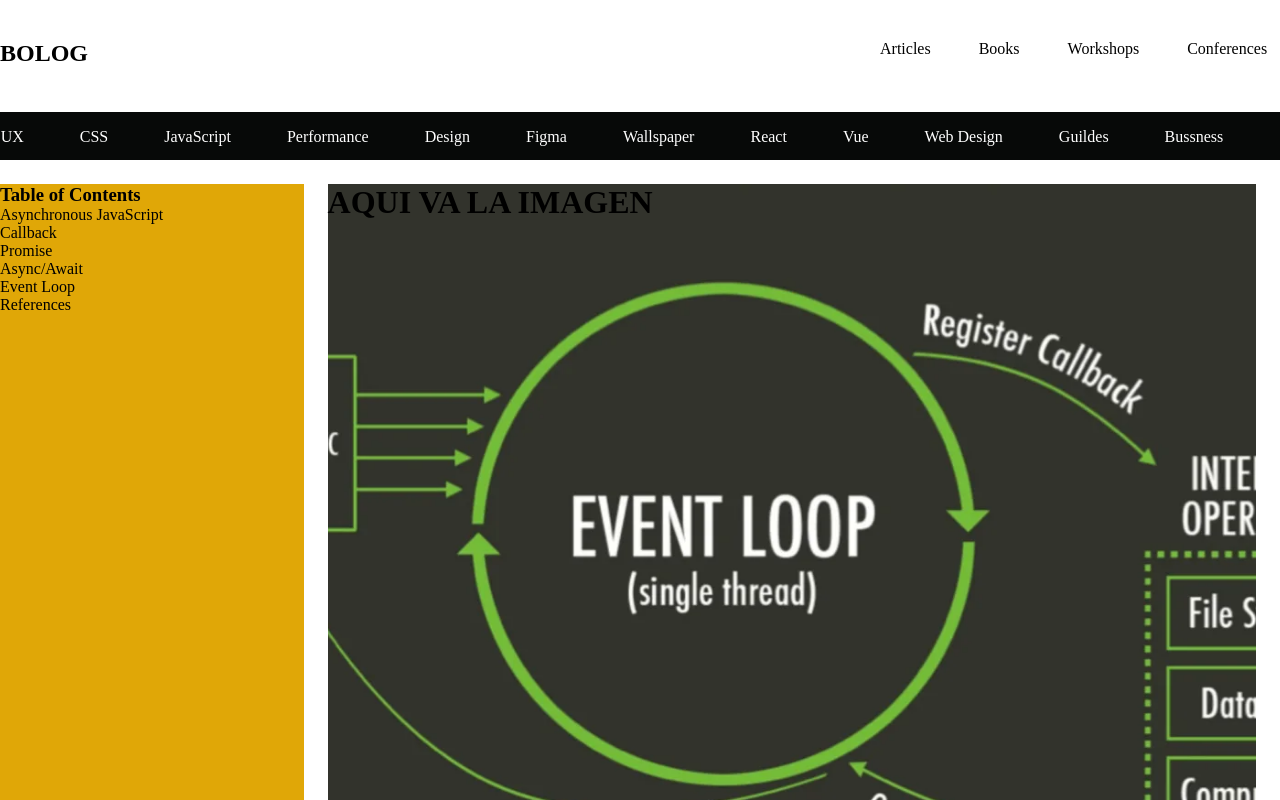
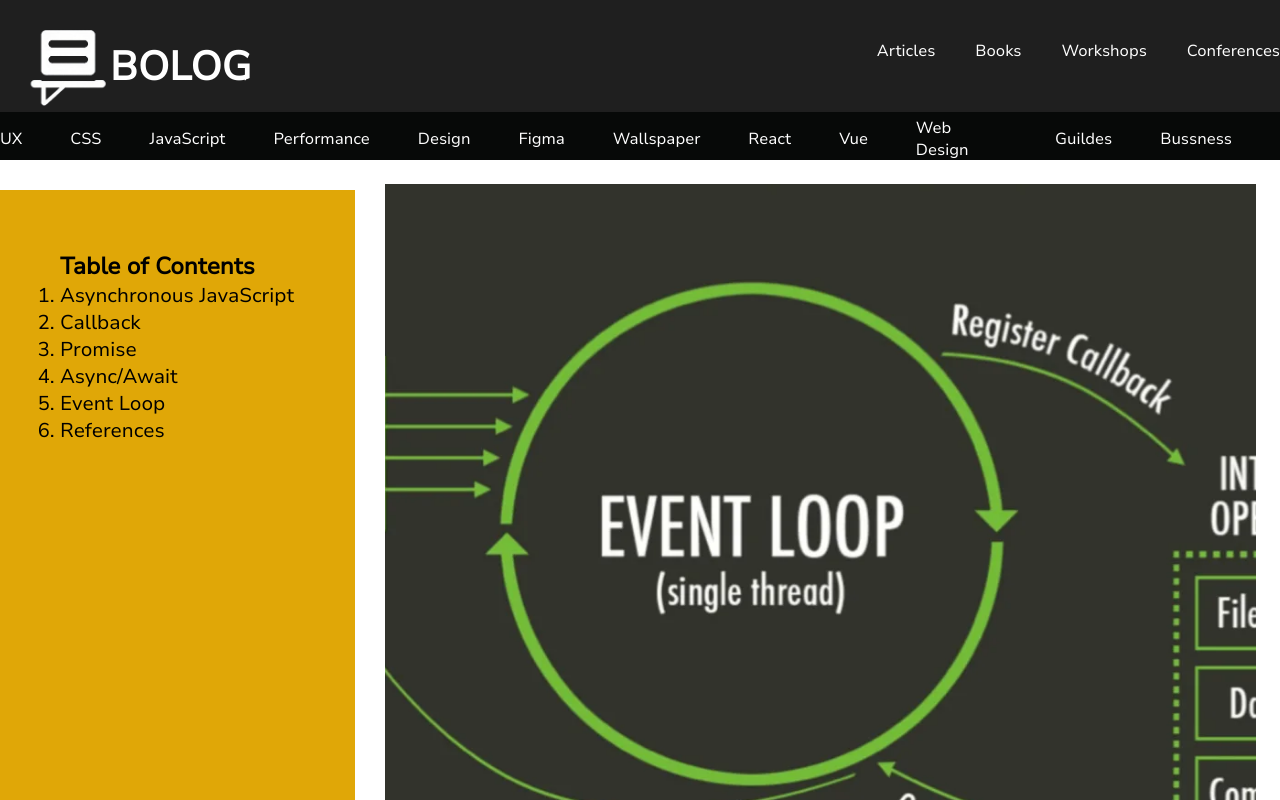
Before and after one commit to Somils12/WEB-FE-JS-HW3-SOMILANTONIOSANDOVALDIAZ, a plain HTML site: page index.html in a window 1280 px wide. Shown: the top 800 px of the page. Drawn offline with Linux system fonts and the light colour scheme.

Commit message:
Implementation of the blog icon and improved appearance of the page

```diff
--- /dev/null
+++ b/fonts.css
@@ -0,0 +1,23 @@
+@font-face {
+    font-family:"NunitoRegular";
+    src:url("fonts/NunitoFont/NunitoSans_10pt-Regular.ttf") format("truetype");
+    font-weight: 200;
+}
+
+@font-face {
+    font-family:"NunitoItalic";
+    src: url("fonts/NunitoFont/NunitoSans_10pt-Italic.ttf") format("truetype");
+    font-weight: 200;
+}
+
+@font-face {
+    font-family:"NunitoBold";
+    src: url("fonts/NunitoFont/NunitoSans_10pt-Bold.ttf") format("truetype");
+    font-weight: 600;
+}
+
+@font-face {
+    font-family:"NunitoBoldItalic";
+    src:url("fonts/NunitoFont/NunitoSans_10pt-BoldItalic.ttf") format("truetype");
+    font-weight: 600;
+}
--- a/index.html
+++ b/index.html
@@ -5,12 +5,14 @@
     <meta name="viewport" content="width=device-width, initial-scale=1.0">
     <title>Document</title>
     <link rel="stylesheet" href="styles.css">
+    <link rel="stylesheet" href="fonts.css">
 </head>
 <body class="all">
     <header class="flex flexCols ">
         <div class="flex flexRows headerStyles">
-            <h2 class="nombreBlog">BOLOG</h2>
-            <div class="">
+            <div class="imagenIcono"></div>
+            <h2 class="nombreBlog separadorHeaderSuperior">BOLOG</h2>
+            <div class="separadorHeaderSuperior">
                 <ul class="flex flexRows quitarPuntoLi ">
                     <li class="separarElemheader">Articles</li>
                     <li class="separarElemheader">Books</li>
@@ -51,12 +53,11 @@
         </div>
         <div class="flex flexCols">
             <div class="imagen">
-                <h1>AQUI VA LA IMAGEN</h1>
             </div>
             <div class="contenidoPrincipal">
                 <h1>Key Concepts in JavaScript Asynchronous Programming: Callbacks, Promises, and the Event Loop</h1>
-                <ol>
-                    <li>
+                <ol class="separar-inPC">
+                    <li >
                         <h3>Asynchronous JavaScript</h3>
                         <p>
                         JavaScript is a programming language that operates in a mostly single-threaded manner, meaning it can only run one thing at a time on its main thread. However, it is often required to perform multiple tasks simultaneously, such as loading data from a server, waiting for user input, or handling timers. This is where asynchronous programming comes in. Asynchrony in JavaScript allows long-running tasks, such as HTTP requests, to not block the main flow of the program. This is crucial for user experience, especially in web applications, where waiting for a response from an operation can make the page feel slow or unresponsive (MDN Web Docs, 2023).
@@ -65,7 +66,7 @@
                     </p>
                     </li>
 
-                    <li>
+                    <li class="separar-inPC">
                         <h3>Callback</h3>
                         <p>
                             A callback is a function that is passed as an argument to another function and is executed when an operation has completed. In JavaScript asynchronous programming, callbacks are one of the most basic and traditional ways to handle asynchrony. For example, if you make an HTTP request to get data from a server, you can pass a callback function that will be executed when that data is received.
@@ -76,7 +77,7 @@
                         </p>
                     </li>
 
-                    <li>
+                    <li class="separar-inPC">
                         <h3>Promise</h3>
                         <p>A promise is an object in JavaScript that represents the eventual success or failure of an asynchronous operation. The promise can be in one of three states: pending, fulfilled, or rejected. When a promise is invoked, the asynchronous operation is initiated and the promise is initially in the pending state. Once the operation has completed, the promise is either resolved or rejected, and the corresponding method (then or catch) is invoked.
                             <br><br>
@@ -96,7 +97,7 @@
                             </p>
                     </li>
 
-                    <li>
+                    <li class="separar-inPC">
                         <h3>Async/Await</h3>
                         <p>
                             async/await is a syntax introduced in ECMAScript 2017 that provides a simpler and more readable way of working with promises. A function marked with async always returns a promise, and await is used inside async functions to pause execution until a promise is resolved or rejected.
@@ -119,7 +120,7 @@
                             </pre>
                         </p>
                     </li>
-                    <li>
+                    <li class="separar-inPC">
                         <h3>Event Loop</h3>
                         <p>
                             The event loop is one of the fundamental concepts in asynchronous JavaScript execution. JavaScript uses an event-based concurrency model and an event loop that allows for non-blocking programming. Although JavaScript only has a single thread for code execution, the event loop allows code to not block execution while waiting for asynchronous tasks to complete.
@@ -132,12 +133,23 @@
                         </p>
                     </li>
                 </ol>
-                <h2>References</h2>
-                <p>Referencias
-                    Davidson, T. (2019). JavaScript Async and Promises: Asynchronous Code Like a Boss. Smashing Magazine. https://www.smashingmagazine.com/2019/10/javascript-async-promises/
-                    Flanagan, D. (2020). JavaScript: The Definitive Guide (7th ed.). O'Reilly Media.
-                    MDN Web Docs. (2023). Asynchronous JavaScript. https://developer.mozilla.org/es/docs/Learn/JavaScript/Asynchronous/Conceptos_basicos
-                    Node.js Docs. (2023). The Node.js Event Loop, Timers, and process.nextTick(). https://nodejs.org/es/docs/guides/event-loop-timers-and-nexttick/</p>
+                <h2 class="separar-inPC">References</h2>
+                <ul>
+                    <li>
+                        Davidson, T. (2019). JavaScript Async and Promises: Asynchronous Code Like a Boss. Smashing Magazine. https://www.smashingmagazine.com/2019/10/javascript-async-promises/
+                    </li>
+                    <li>
+                        Flanagan, D. (2020). JavaScript: The Definitive Guide (7th ed.). O'Reilly Media.
+                    </li>
+
+                    <li>
+                        MDN Web Docs. (2023). Asynchronous JavaScript. https://developer.mozilla.org/es/docs/Learn/JavaScript/Asynchronous/Conceptos_basicos
+                    </li>
+
+                    <li>
+                        Node.js Docs. (2023). The Node.js Event Loop, Timers, and process.nextTick(). https://nodejs.org/es/docs/guides/event-loop-timers-and-nexttick/
+                    </li>
+                </ul>
             </div>
         </div>
     </main>
--- a/styles.css
+++ b/styles.css
@@ -1,7 +1,9 @@
 * {
     margin: 0;
     padding: 0;
+    font-family: "NunitoRegular";
 }
+
 .flex {
     display: flex;
 }
@@ -19,15 +21,20 @@
 }
 
 .headerStyles {
+    background-color: #1f1f1f;
+    color: white;
     box-sizing: border-box;
-    padding-top: 2.5em;
     width: 100%;
     height: 7em;
 }
 
+.separadorHeaderSuperior {
+    padding-top: 2.5em;
+}
+
 .subheader {
     box-sizing: border-box;
-    padding-top: 1em;
+    padding-top: 0.3em;
     width: 100%;
     height: 3em;
     background-color: #070908;
@@ -40,15 +47,19 @@
 }
 
 .separarElemSubheader {
-    margin-right: 3.5em;
+    margin-right: 3em;
 }
 
 .nombreBlog {
+    font-weight: bold;
     width: 65%;
+    margin-top: -60px;
+    margin-left: -105px;
+    font-size: 40px;
 }
 
 .separarElemheader {
-    margin-left: 3em;
+    margin-left: 2.5em;
 }
 
 .imagen {
@@ -62,16 +73,35 @@
     width: 100% - 1.5em;
     height: 100vh;
 }
+
 .tableContent {
+    box-sizing: border-box;
     margin: 1.5em 1.5em 1.5em 0;
     background-color: #e0a707;
     width: 85em;
+    padding-left: 3em;
+    padding-top: 3em;
+    font-size: 20px;
 }
 
 .contenidoPrincipal {
     margin: 0 1.5em 1.5em 1.5em;
     text-align: justify;
 }
+
+.separar-inPC {
+    padding-top: 50px;
+}
 .footer {
-    background-color: #df990b;
+    background-color: #1f1f1f;
 }
+
+.imagenIcono {
+    background-image: url("img/icono.png");
+    background-size: cover;
+    background-position: center;
+    background-repeat: no-repeat;
+    background-attachment: scroll;
+    width: 25%;
+    margin-left: -65px;
+}
```
Also changed, not shown: fonts/NunitoFont/NunitoSans_10pt-Bold.ttf (added), fonts/NunitoFont/NunitoSans_10pt-BoldItalic.ttf (added), fonts/NunitoFont/NunitoSans_10pt-Italic.ttf (added), fonts/NunitoFont/NunitoSans_10pt-Regular.ttf (added), img/icono.png (added).
